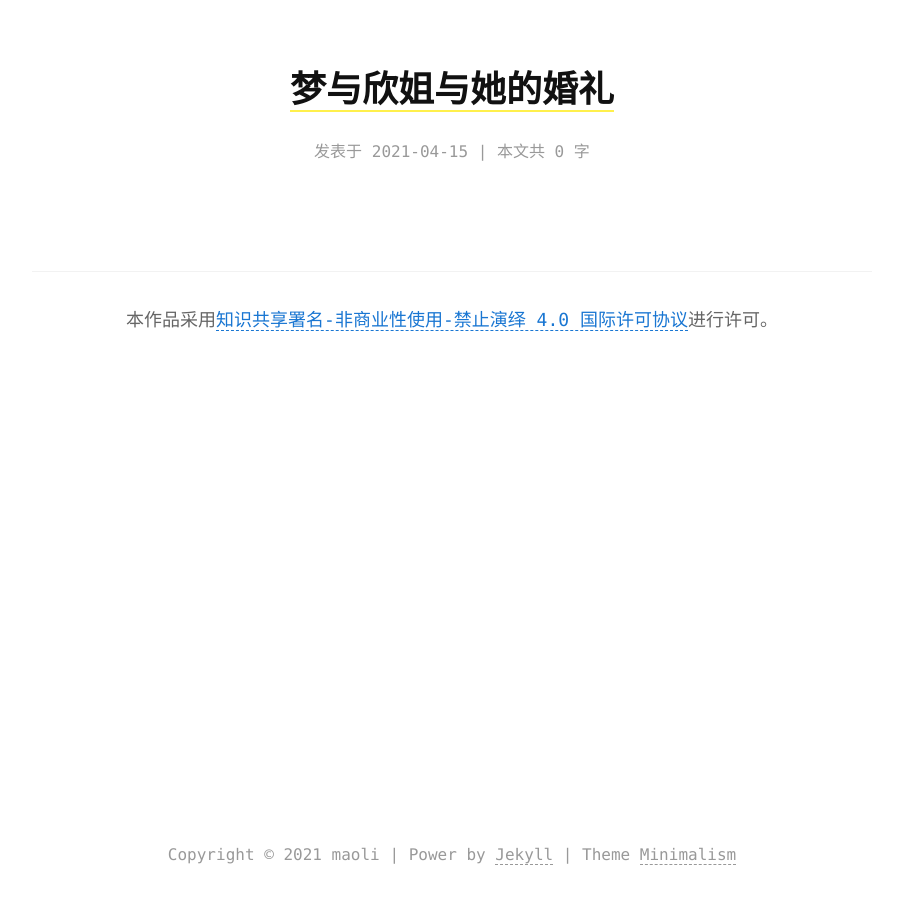
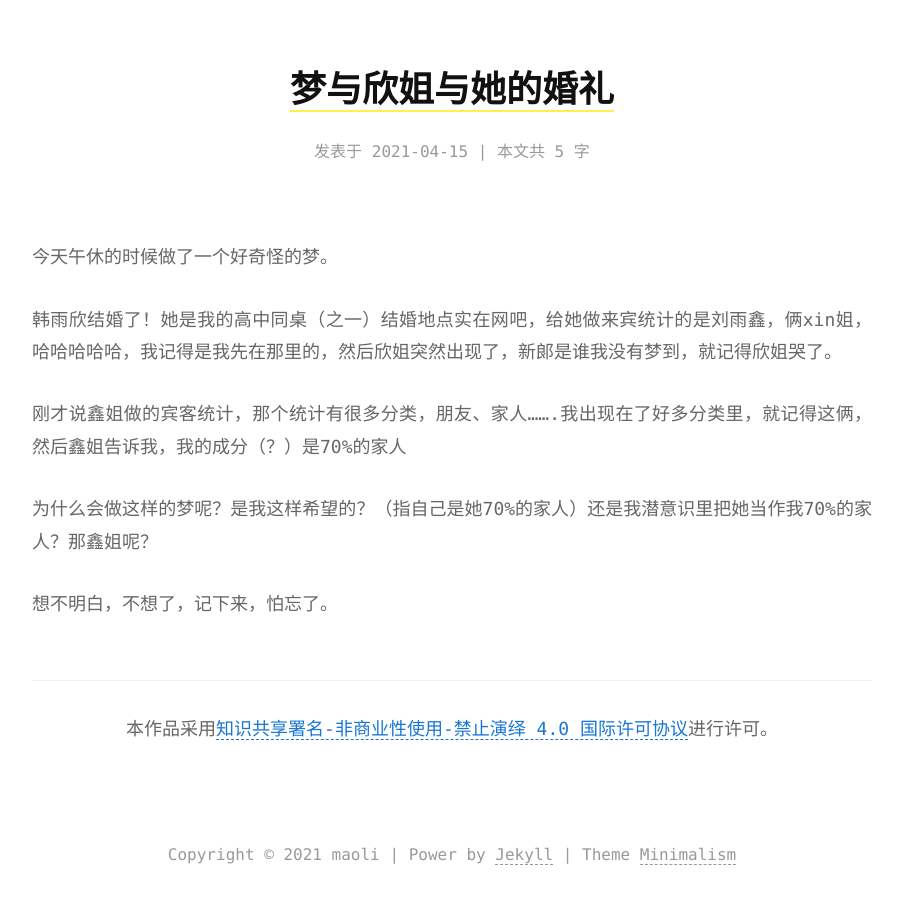
Before and after one commit to mao-li/mao-li.github.io, a Jekyll site: the page built from _posts/2021-04-15-梦与欣姐与她的婚礼.md, in a window 1280 px wide. Shown: the whole page, without its empty margins (188-1090 px from the left). Built offline with Jekyll 4.4.1, drawn with Linux system fonts in a browser that asks for light colours.

Commit message:
Update 2021-04-15-梦与欣姐与她的婚礼.md

```diff
--- a/_posts/2021-04-15-梦与欣姐与她的婚礼.md
+++ b/_posts/2021-04-15-梦与欣姐与她的婚礼.md
@@ -1,7 +1,16 @@
 ---
 title: 梦与欣姐与她的婚礼
 date:  2021-04-15 14:47:28 +0800
-category:
+category: 散文
 tags:
-excerpt:
+excerpt: 梦到了欣姐结婚，本来想记成日记的，想了想还是散文吧，想说的挺多的
 ---
+今天午休的时候做了一个好奇怪的梦。
+
+韩雨欣结婚了！她是我的高中同桌（之一）结婚地点实在网吧，给她做来宾统计的是刘雨鑫，俩xin姐，哈哈哈哈哈，我记得是我先在那里的，然后欣姐突然出现了，新郎是谁我没有梦到，就记得欣姐哭了。
+
+刚才说鑫姐做的宾客统计，那个统计有很多分类，朋友、家人.......我出现在了好多分类里，就记得这俩，然后鑫姐告诉我，我的成分（？）是70%的家人
+
+为什么会做这样的梦呢？是我这样希望的？（指自己是她70%的家人）还是我潜意识里把她当作我70%的家人？那鑫姐呢？
+
+想不明白，不想了，记下来，怕忘了。
```
